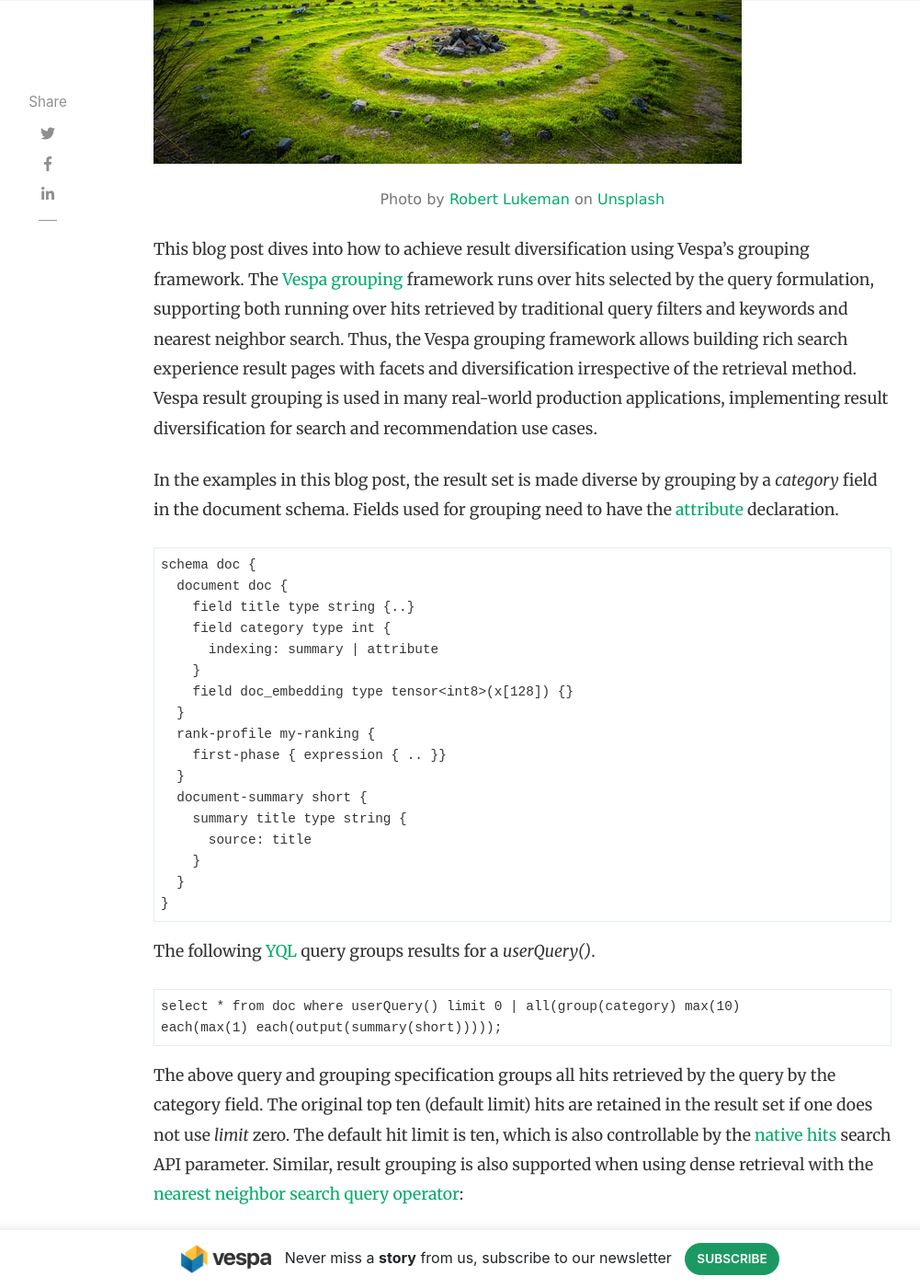
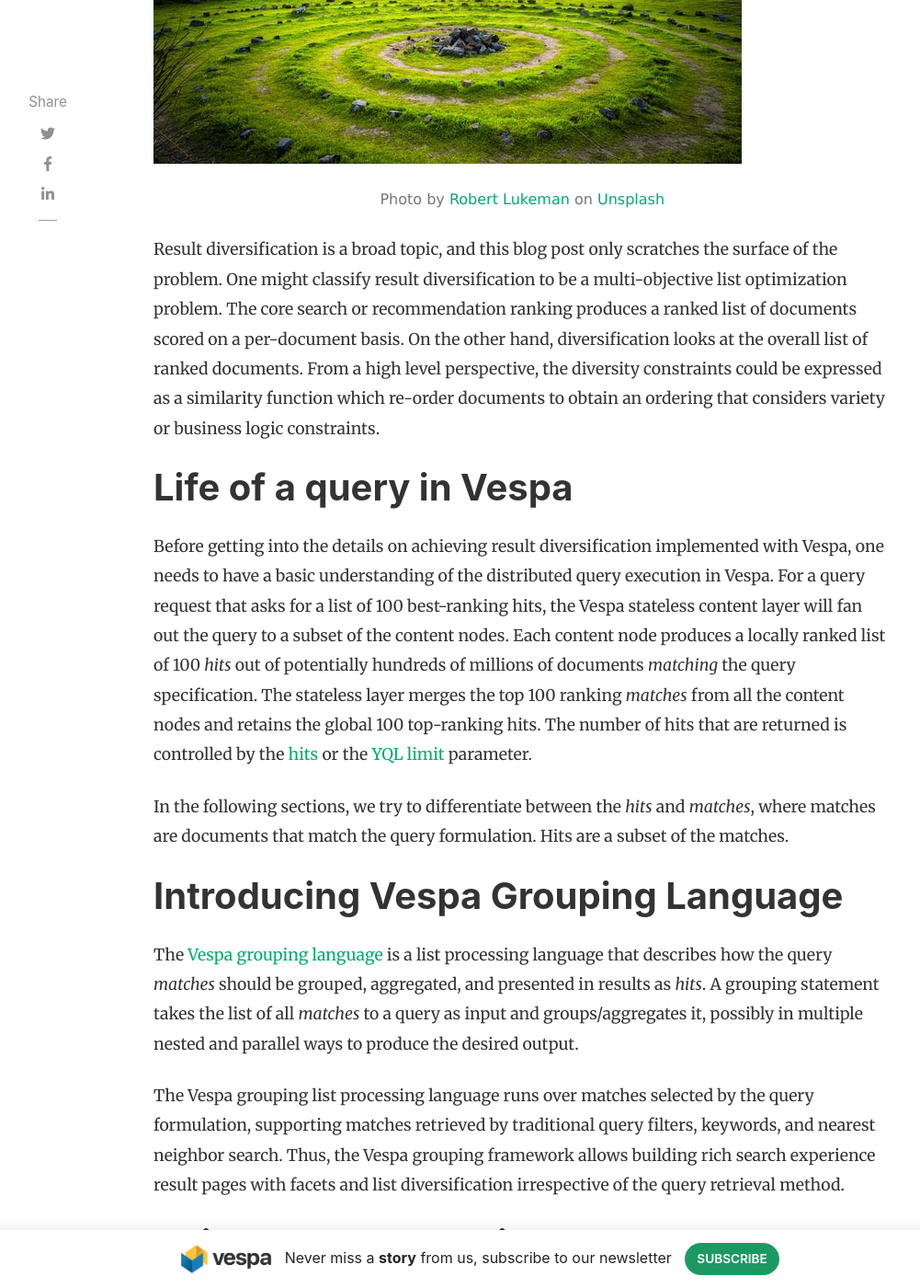
Before and after one commit to vespa-engine/blog, a Jekyll site: the page built from _posts/2021-11-11-result-diversification-with-vespa.md, in a window 1280 px wide and 1400 px high, scrolled down 712 px. Shown: the whole window at 92% size, without its empty margins (118-1119 px from the left). Built offline with Jekyll 4.4.1, drawn with Linux system fonts in a browser that asks for light colours; nearby versions of some CDN libraries; comment, search, counter and statistics services are not loaded; some of the changed text lies outside the part shown.

Commit message:
Try to clarify hits, limits and matches, a bit more fluff

```diff
--- a/_posts/2021-11-11-result-diversification-with-vespa.md
+++ b/_posts/2021-11-11-result-diversification-with-vespa.md
@@ -20,22 +20,64 @@
 href="https://unsplash.com/s/photos/nature?utm_source=unsplash&utm_medium=referral&utm_content=creditCopyText">Unsplash</a>
 </p>
 
-This blog post dives into how to achieve result diversification using Vespa's
-grouping framework. The [Vespa grouping](https://docs.vespa.ai/en/grouping.html)
-framework runs over hits selected by the
-query formulation, supporting both running over hits retrieved by traditional
-query filters and keywords and nearest neighbor search. Thus, the Vespa grouping
-framework allows building rich search experience result pages with facets and
-diversification irrespective of the retrieval method.  Vespa result grouping is
-used in many real-world production applications, implementing result
-diversification for search and recommendation use cases.
+Result diversification is a broad topic, and this blog post only scratches the surface of
+the problem. One might classify result diversification to be a multi-objective list optimization
+problem. The core search or recommendation ranking produces a ranked list of documents
+scored on a per-document basis.  On the other hand, diversification looks at the overall list of ranked
+documents. From a high level perspective, the diversity constraints could be expressed as a
+similarity function which re-order documents to obtain an
+ordering that considers variety or business logic constraints.
+
+# Life of a query in Vespa
+
+Before getting into the details on achieving result diversification implemented with
+Vespa, one needs to have a basic understanding of the distributed query execution in
+Vespa.  For a query request that asks for a list of 100 best-ranking hits, the Vespa
+stateless content layer will fan out the query to a subset of the content nodes. Each content node
+produces a locally ranked list of 100 <em>hits</em> out of potentially hundreds of millions of
+documents <em>matching</em> the query specification. The stateless layer
+merges the top 100 ranking <em>matches</em> from
+all the content nodes and retains the global 100 top-ranking hits.
+The number of hits
+that are returned is controlled by the
+[hits](https://docs.vespa.ai/documentation/reference/query-api-reference.html#hits)
+or the [YQL limit
+](https://docs.vespa.ai/en/reference/query-language-reference.html#limit-offset) parameter.
+
+In the following sections, we try to differentiate between the <em>hits</em> and
+<em>matches</em>, where
+matches are documents that match the query formulation. Hits are a subset of the
+matches.
 
 
-In the examples in this blog post, the result set is made diverse by grouping by
-a <em>category</em> field
-in the document schema. Fields used for grouping need to have the
-[attribute](https://docs.vespa.ai/en/attributes.html)
-declaration.
+# Introducing Vespa Grouping Language
+The [Vespa grouping language](https://docs.vespa.ai/en/grouping.html) is a list processing
+language that describes how the query
+<em>matches</em> should be grouped, aggregated, and presented in results as <em>hits</em>. A grouping
+statement takes the list of all <em>matches</em> to a query as input and groups/aggregates it,
+possibly in multiple nested and parallel ways to produce the desired output.
+
+The Vespa grouping list processing language runs over matches selected by the query formulation,
+supporting matches retrieved by traditional query filters, keywords, and nearest neighbor
+search. Thus, the Vespa grouping framework allows building rich search experience result
+pages with facets and list diversification irrespective of the query retrieval method.
+
+# Using Vespa Grouping Language
+The following [YQL](https://docs.vespa.ai/en/reference/query-language-reference.html) query
+asks for ten best ranking <em>hits</em> from a <em>doc</em> document type
+[ranked](https://docs.vespa.ai/en/ranking.html) by the default ranking profile:
+
+<pre>
+select * from doc where userQuery() limit 10;
+</pre>
+
+The list of <em>hits</em> is not diversified in any way, just a flat list
+of ten top ranking hits out of possible millions of <em>matches</em> out of billions of
+documents in the corpus.
+
+In the first example of using Vespa grouping language, one can imagine there has been an
+offline process which have categorized documents
+into a predefined <em>category</em> uniquely identified by a numeric identifier.
 
 <pre>
 schema doc {
@@ -46,7 +88,7 @@
     }
     field doc_embedding type tensor&lt;int8&gt;(x[128]) {}
   }
-  rank-profile my-ranking {
+  rank-profile default inherits default {
     first-phase { expression { .. }}
   }
   document-summary short {
@@ -57,74 +99,79 @@
 }
 </pre>
 
+Fields used in grouping expressions must be declared with [attribute](https://docs.vespa.ai/en/attributes.html).
+
 The following [YQL](https://docs.vespa.ai/en/query-language.html) query
-groups results for a <em>userQuery()</em>.
+groups results for a <em>userQuery()</em> by <em>category</em>.
+
+<pre>
+select * from doc where userQuery() limit 10 | all(group(category) max(10)
+each(max(2) each(output(summary(short)))));
+</pre>
+
+The above query and grouping specification groups all matches
+by the category field. The undiversified ranked list of ten hits are
+retained in the result set when using <em>limit 10</em>. The hits from the diversified
+result is emitted
+by the <em>each(output(summary()))</em> expression.
+
+To remove the
+undiversified ranked list use <em>limit 0</em>:
 
 <pre>
 select * from doc where userQuery() limit 0 | all(group(category) max(10)
-each(max(1) each(output(summary(short)))));
+each(max(2) each(output(summary(short)))));
 </pre>
 
-The above query and grouping specification groups all hits retrieved by the
-query by the category field. The original top ten (default limit) hits are
-retained in the result set if one does not use <em>limit</em> zero. The default
-hit limit
-is ten, which is also controllable by the [native
-hits](https://docs.vespa.ai/en/reference/query-api-reference.html#hits)
-search API parameter.
-Similar, result grouping is also supported when using dense retrieval with the
+Groups are by default sorted by the maximum hit relevancy score within the
+group. The outer <em>max(10)</em> controls the maximum number of groups
+returned. In
+addition, the two highest-ranking hits (<em>max(2)</em>) is emitted for each of the
+unique groups (categories).
+The Vespa grouping API supports [pagination](https://docs.vespa.ai/en/grouping.html#pagination)
+using continuation tokens.
+In the above example we grouped on a single document document attribute, it is also
+possible to group by expressions. See the [grouping
+reference](https://docs.vespa.ai/en/reference/grouping-syntax.html) documentation.
+In the below example the group identifier is a concatenation of category and brand:
+<pre>
+all(group(cat(category,brand)) max(10)
+each(max(2) each(output(summary(short)))));
+</pre>
+
+### Dense retrieval with nearest neighbor search
+
+Result grouping is also supported when using dense retrieval with the
 [nearest neighbor search query
 operator](https://docs.vespa.ai/en/nearest-neighbor-search.html):
 
 <pre>
 select * from doc where
 ([{"targetHits":100}]nearestNeighbor(doc_embedding,query_embedding)) limit 0 |
-all(group(journal) max(10) each(max(1) each(output(summary(short)))));
+all(group(journal) max(10) each(max(2) each(output(summary(short)))));
 </pre>
 
 In the dense retrieval case using nearest neighbor search operator,
-the number of hits exposed to grouping is limited when using
-the nearest neighbor search operator. This behavior is due to the nature of the
+the number of <em>matches</em> exposed to grouping is limited by the <em>targetHits</em>.
+This behavior is due to the nature of the
 approximate nearest neighbor search. There is no clear separation between a
-match or no-match like with sparse term-based retrieval.
-
-Groups are by default sorted by the maximum hit relevancy score within the
-group. The outer <em>max(10)</em> controls the maximum number of groups
-returned. In
-addition, the highest-ranking hit (<em>max(1)</em>) is emitted for each of the
-unique
-groups. The [ranking profile](https://docs.vespa.ai/en/ranking.html)
-used with the query assigns the hit relevance score.
-
-Note that if one increases the number of hits per group, the total number
-increases with a
-multiplicative factor. E.g., asking for three hits per group produces a total of
-30 hits since the outer max specifies a maximum of ten groups. When using limits
-on the number of groups or hits,
-the grouping API offers
-[pagination](https://docs.vespa.ai/en/grouping.html#pagination) support
-using continuation tokens. The support for per group pagination enables building
-rich search result carousels.
+<em>match</em> or no-match like with sparse term-based query retrieval.
 
 # Controlling group ordering
 The default
 [ordering](https://docs.vespa.ai/en/grouping.html#ordering-and-limiting-groups)
-of groups is,
-as mentioned, the maximum relevance score of
-hits in the group.
+of groups is, as mentioned, the maximum relevance score of the hits in the group.
+
+<pre>
+all(group(category) max(10) each(max(1) each(output(summary(short)))))
+</pre>
+
+Is the equivalent of
 <pre>
 all(group(category) order(-max(relevance())) max(10) each(max(1)
 each(output(summary(short)))))
 </pre>
-
-Is the equivalent of
-<pre>
-all(group(category) max(10) each(max(1) each(output(summary(short)))))
-</pre>
-
-The <em>-</em> in front of the max specifies the sorting order, - is descending,
-which we
-want (high relevancy score is better).
+The <em>-</em> denotes descending sort order.
 
 It is possible to order groups by more complex expressions working on
 aggregates like <em>sum()</em> and <em>count()</em>, for example:
@@ -134,16 +181,28 @@
   maximum
 relevance: <em>order(-max(relevance())*sum(ctr))</em>
 
-# Fine-tuning result diversification
-The grouped result computed in parallel over all cluster content nodes can be
-post-processed in a [stateless
-searcher](https://docs.vespa.ai/en/searcher-development.html).
-Then, the developer can further
-diversify the result using custom business logic and finally present the
-diversified results.  For example, when ordering groups by the max relevancy and
-emitting more than one document per group, it
-makes sense to check the relevance of the secondary hits from the group.
-The searcher can also build and process the grouping request and response, see
+# Fine-tuning result diversification with phased execution
+In the grouping examples in previous sections
+are rather simplistic using bucketing as the diversity similarity
+function. The benefit is that it is scalable and fast to compute globally over many nodes,
+but the expressiveness of the bucketing similarity is limited.
+
+Once the grouped result <em>hits</em> computed in parallel over all content nodes is
+computed, it can be
+further post-processed expressing more complex similarity functions which is only
+computed over the top-k hits retrieved by the grouping framework. Therefor,
+diversification could be expressed as a phased or staged process where
+
+- Vespa grouping language is used to fetch candidate documents which are diversified and
+  ranked.
+- Post processing logic which works on the top result from the parallel grouping execution and
+  implements a more complex diversity similarity function, including business logic
+constraints.
+
+Such a post-processing routine can be developed in a [stateless
+searcher](https://docs.vespa.ai/en/searcher-development.html), for example implementing
+this [diversity algorithm](https://tech.ebayinc.com/engineering/diversity-in-search/).
+The custom searcher function can also build and process the grouping request and response, see
 [Searcher grouping api](https://docs.vespa.ai/en/grouping.html#search-container-api).
 
 # Serving performance
@@ -153,50 +212,52 @@
 - The number of matches the query produces per node. All the document matches
   get
 exposed to the grouping framework. The total result hit count of the query is
-equal to the number of hits exposed to grouping.
+equal to the number of <em>matches</em> exposed to grouping.
 - The total number of unique values in the field.
 - Ordering groups - using ordering expressions involving aggregates like count()
 or sum() is more resource-intensive than using the default max relevance order.
 - Finally, the number of nodes involved in the query.
 
-The query selection logic controls the number of hits. Therefore, efficient
-retrievers like
-[weakAnd/wand](https://docs.vespa.ai/en/using-wand-with-vespa.html)
+The query selection logic controls the number of <em>matches</em>.
+Therefore, efficient
+retrievers like [weakAnd/wand](https://docs.vespa.ai/en/using-wand-with-vespa.html)
 or [approximate nearest neighbor
-search](https://docs.vespa.ai/en/approximate-nn-hnsw.html)
-expose fewer documents
-to the ranking phases and the grouping framework. Thus, reducing the number of
-hits can improve the performance significantly and also, in a way, enhance the
-quality of the groups as low-scoring documents get excluded from the result
-grouping. The downside is that aggregate statistics like count(), sum(), etc.
-become inaccurate.
-The grouping language also allows limiting the number of hits that get grouped.
-For example, to limit the number of hits per node, use an
+search](https://docs.vespa.ai/en/approximate-nn-hnsw.html) expose
+expose fewer matches to configurable ranking and grouping.
+Thus, reducing the number of matches can improve the serving performance significantly and
+also,enhance the quality of the groups as low-scoring documents are excluded from the
+result grouping.
+The grouping language also allows limiting the number of <em>matches</em> that are grouped.
+For example, to limit the number of <em>matches</em> per node, use an
 <pre>
 all(max(K) all(group(category) .... ))
 </pre>
 
-In this expression, <em>K</em> is the maximum number of hits per
+In this expression, <em>K</em> is the maximum number of matches per
 node that grouping runs over.
 
-It's also possible to limit the number of documents exposed to grouping by using
+It's also possible to limit the number of <em>matches</em> exposed to grouping by using
 the [match-phase
 degradation](https://docs.vespa.ai/en/graceful-degradation.html#match-phase-degradation)
 feature, which sets an upper limit on the number of documents ranked
 , using a document attribute. This feature also includes diversity criteria
 so that the results exposed to grouping also are diversified.
 
-The number of unique values the field can take is data-dependent. A few ten
-thousand unique values is usually a breeze. The number of nodes in the cluster
+The number of unique values the field is data-dependent, fewer unique values is better.
+The number of nodes in the cluster
 to which the query is fanned out increases network bandwidth. The performance
-impact could be mitigated using the precision parameter, limiting the number of
-unique groups returned to the stateless container nodes.
+impact could be mitigated using the
+[precision](https://docs.vespa.ai/en/reference/grouping-syntax.html#precision) parameter,
+limiting the number of
+unique groups returned to the stateless container nodes and reducing network bandwidth
+usage.
 
 
 # Summary
 This blog post covered how to use Vespa result grouping to produce a mixed
 result set for both search and recommendation use cases. This post only covered
-single-level groups. However, the Vespa grouping framework also allows
+single-level group.
+However, the Vespa grouping framework also allows
 running multi-level grouping. For
 example, group by category, then by brand to further diversify the result.
 For further reading, see [result
```
